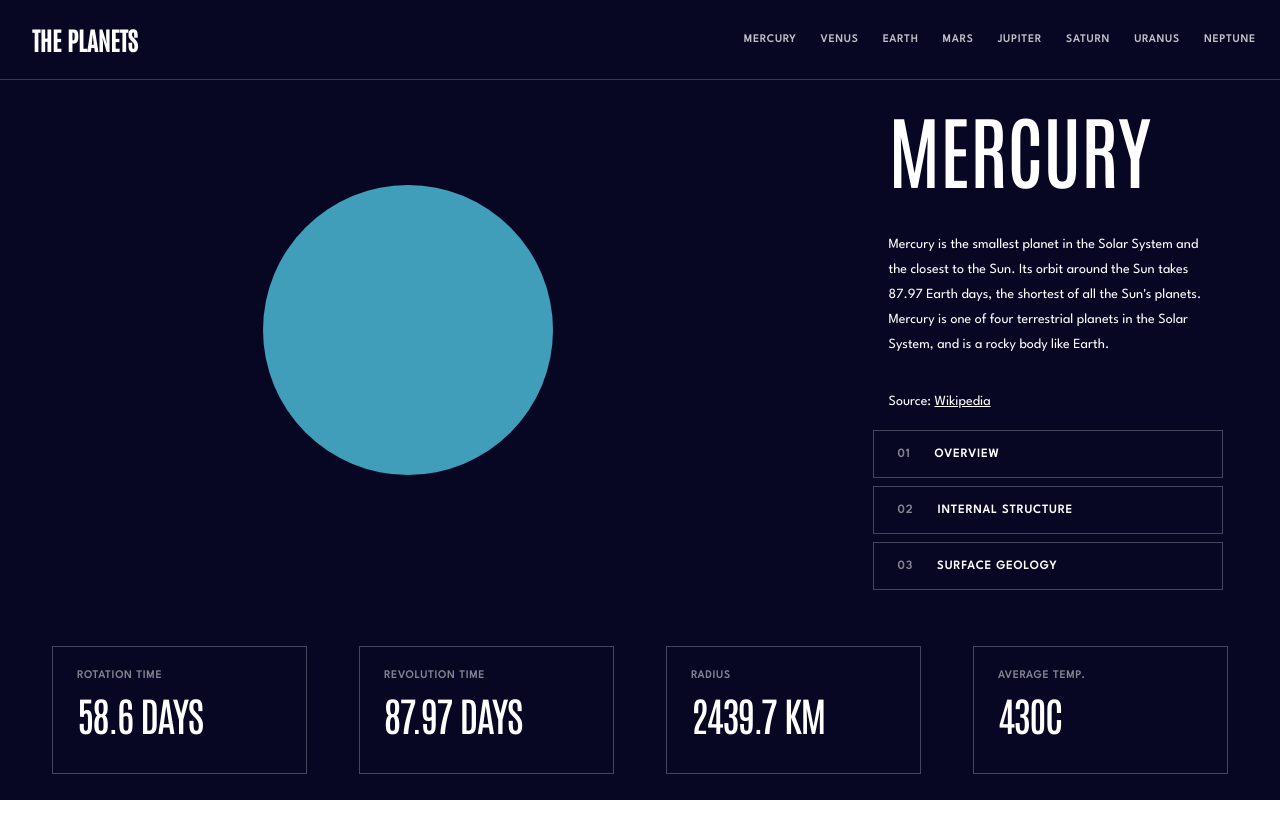
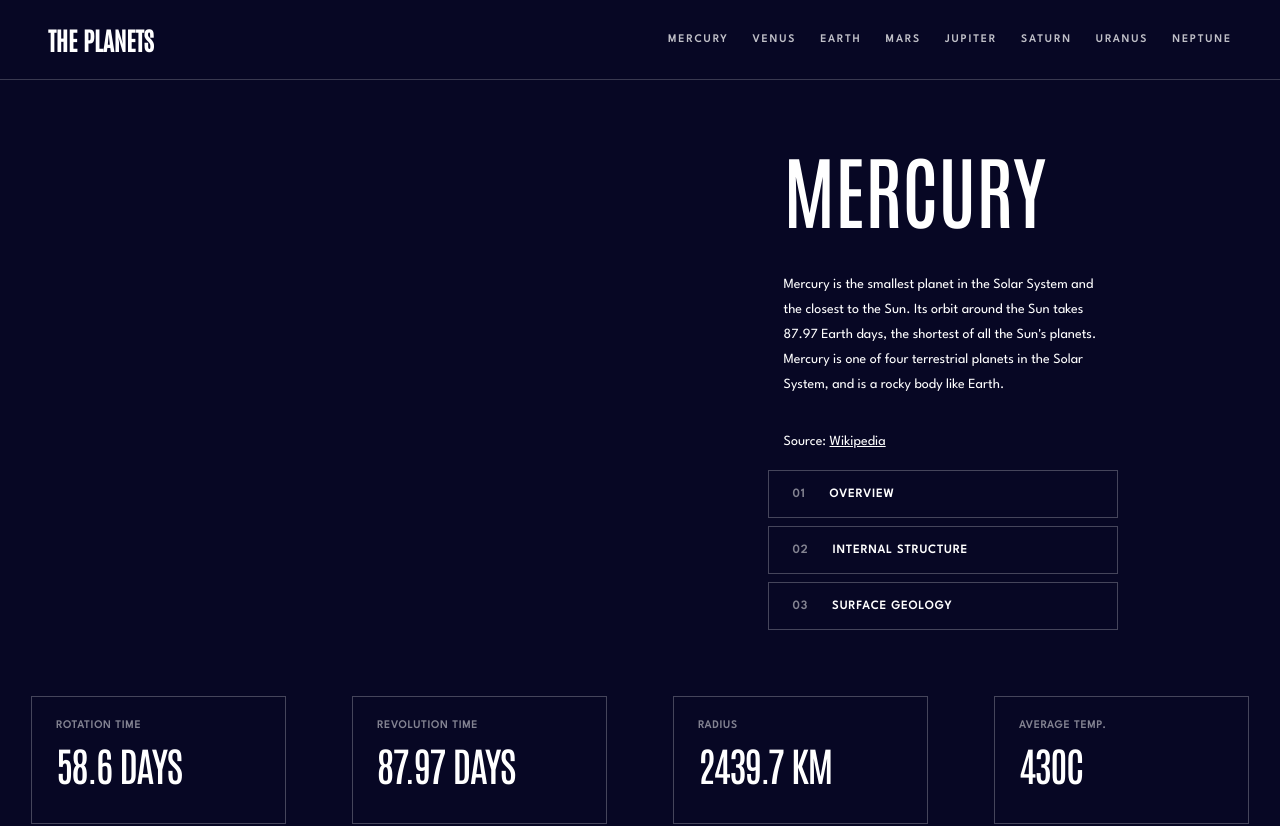
Before and after one commit to hayesdev/planets, a React (Vite) app: page / in a window 1280 px wide. Shown: the top 826 px of the page. Before the commit the page ends 800 px from the top, so only its background shows below. Built offline with nearby package versions, Linux system fonts and the light colour scheme.

Commit message:
adds section ids

```diff
--- a/src/App.jsx
+++ b/src/App.jsx
@@ -5,11 +5,18 @@ import { planets } from "./constants";
 const App = () => (
   <div className="flex flex-col justify-start items-center w-full h-screen bg-[#070724] relative">
     <Navbar />
-    <section className="flex justify-around w-full">
-      <Planet />
-      <PlanetInfo planet={planets[0]} />
-    </section>
-    <Stats planet={planets[0]} />
+    {planets.map((planet) => (
+      <div
+        key={planet.name}
+        className="flex flex-col justify-center w-full bg-[#070724]"
+      >
+        <section id={planet.name} className="flex justify-around w-full">
+          <Planet planet={planet} />
+          <PlanetInfo planet={planet} />
+        </section>
+        <Stats planet={planet} />
+      </div>
+    ))}
   </div>
 );
 
--- a/src/components/Navbar.jsx
+++ b/src/components/Navbar.jsx
@@ -2,15 +2,15 @@ import { planets } from "../constants";
 
 const Navbar = () => (
   <nav className="flex w-full h-[80px] justify-between items-center border-[#FFFFFF]/20 border-b fixed bg-[#070724]">
-    <h1 className="uppercase font-antonio font-semibold text-[25px] ml-8 my-4  text-[#FFFFFF] cursor-pointer">
+    <h1 className="uppercase font-antonio font-semibold text-[25px] ml-12 my-4  text-[#FFFFFF] cursor-pointer">
       The Planets
     </h1>
     <div className="flex">
       {planets.map(({ name, id }) => (
         <div
           key={id}
-          className={`uppercase font-spartan font-bold text-[11px] leading-[25px] tracking-widest ml-6 my-4 h-full text-[#FFFFFF]/75 hover:text-[#FFFFFF] transition-all duration-200 cursor-pointer ${
-            id !== planets.length ? "mr-0" : "mr-6"
+          className={`uppercase font-spartan font-bold text-[11px] leading-[25px] tracking-[.2em] ml-6 my-4 h-full text-[#FFFFFF]/75 hover:text-[#FFFFFF] transition-all duration-200 cursor-pointer ${
+            id !== planets.length ? "mr-0" : "mr-12"
           }`}
         >
           {name}
--- a/src/components/Planet.jsx
+++ b/src/components/Planet.jsx
@@ -1,6 +1,8 @@
-const Planet = () => (
-  <div className="flex flex-col w-[700px] h-[500px] justify-center items-center mt-[80px]">
-    <div className="bg-[#419EBB] rounded-full w-[290px] h-[290px]"></div>
+const Planet = ({ planet }) => (
+  <div className="flex flex-col w-[380px] h-[500px] justify-center items-end mt-[120px] ml-5">
+    <div
+      className={`bg-[${planet.color}] rounded-full w-[290px] h-[290px]`}
+    ></div>
   </div>
 );
 
--- a/src/components/PlanetInfo.jsx
+++ b/src/components/PlanetInfo.jsx
@@ -2,7 +2,7 @@ import React from "react";
 import Button from "./Button";
 
 const PlanetInfo = ({ planet }) => (
-  <div className="flex flex-col w-[350px] h-[500px] justify-start items-start mt-[80px]">
+  <div className="flex flex-col w-[350px] h-[500px] justify-start items-start mt-[120px] mr-10">
     <h1 className="text-[#FFFFFF] uppercase font-antonio text-[80px] leading-[104px] p-4">
       {planet.name}
     </h1>
--- a/src/components/Stats.jsx
+++ b/src/components/Stats.jsx
@@ -1,7 +1,7 @@
 import React from "react";
 
 const Stats = ({ planet }) => (
-  <div className="flex justify-evenly items-center w-full h-[200px] mt-10">
+  <div className="flex justify-around items-center w-full h-[200px] mt-10 space-x-1">
     <div className="flex flex-col justify-start w-[255px] h-[128px] border-[#838391]/50 border">
       <p className="uppercase font-spartan font-bold text-[11px] leading-[25px] tracking-[1px] text-[#FFFFFF]/50 ml-6 mt-4">
         rotation time
```
